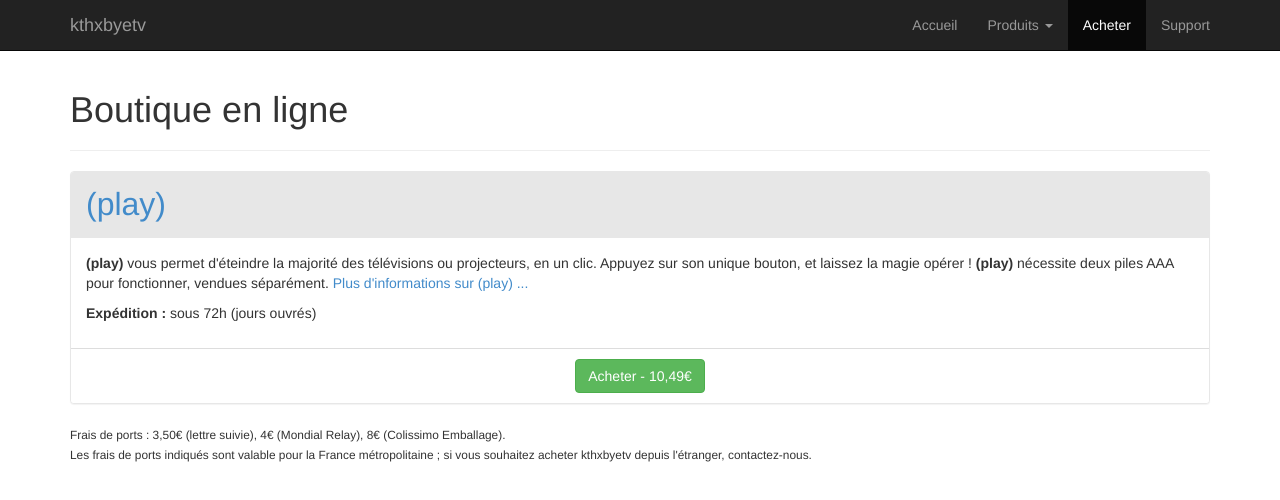
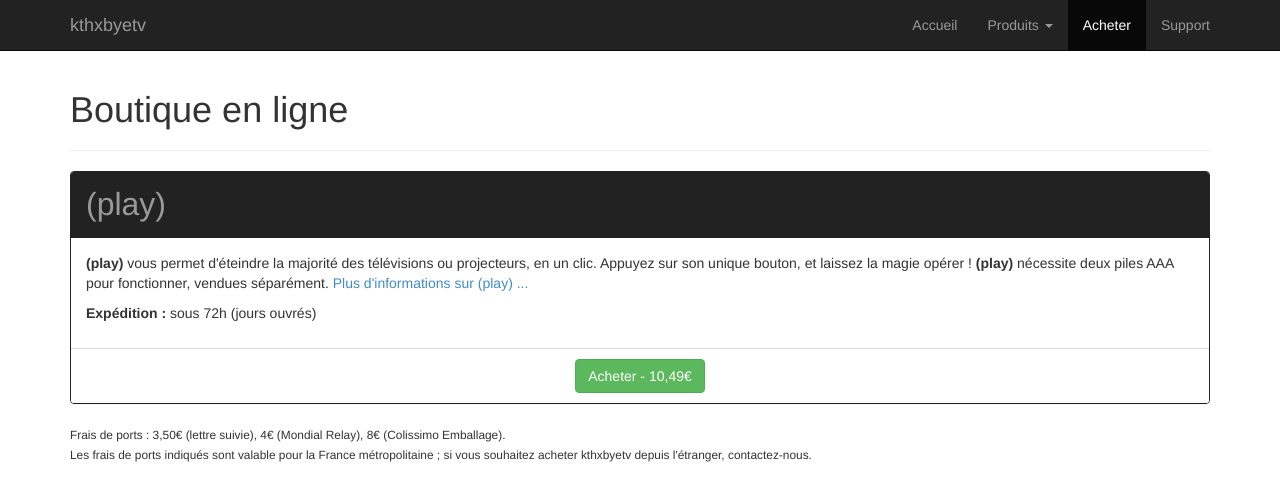
Before and after one commit to kthxbyetv/kthxbyetv.github.io, a plain HTML site: page buy.html in a window 1280 px wide. Drawn offline with Linux system fonts and the light colour scheme.

Commit message:
Changed color of panel-invert.

```diff
--- a/css/kthxbyetv.css
+++ b/css/kthxbyetv.css
@@ -67,19 +67,29 @@ body.hero {
 
 /* Inverted panel */
 .panel-invert {
-  border-color: #E7E7E7;
+  border-color: #222;
 }
 .panel-invert > .panel-heading {
-  color: #555;
-  background-color: #E7E7E7;
-  border-color: #E7E7E7;
+  color: #333;
+  background-color: #222;
+  border-color: #222;
+}
+.panel-invert > .panel-heading a, .panel-invert > .panel-heading a:hover {
+  text-decoration: none;
+  color: #999;
+}
+.panel-invert > .panel-heading a:hover {
+  color: #FFF;
 }
 .panel-invert > .panel-heading + .panel-collapse .panel-body {
-  border-top-color: #E7E7E7;
+  border-top-color: #222;
 }
 .panel-invert > .panel-footer + .panel-collapse .panel-body {
-  border-bottom-color: #E7E7E7;
+  border-bottom-color: #222;
 }
+/*.panel-invert > .list-group .list-group-item {
+  border-color: #222;
+}*/
 
 .product.panel > .panel-heading {
 	font-size: 24pt;
```
